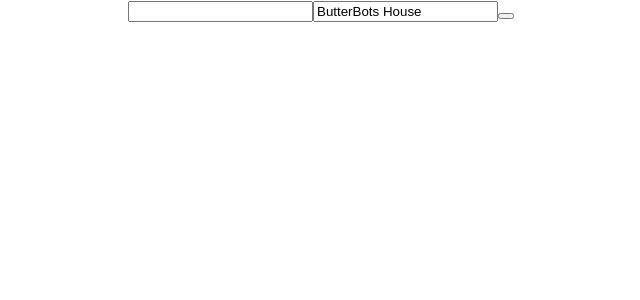
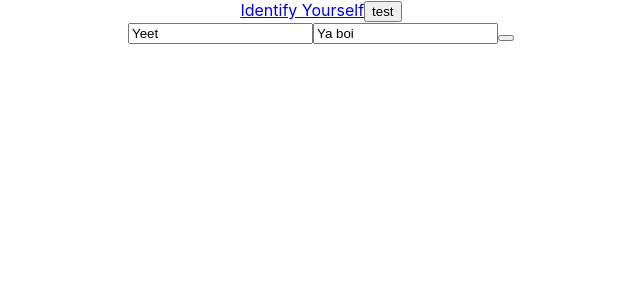
Before and after one commit to CarsonButterfield/ButterSite, a React (Create React App) app in the folder buttersite/: page / in a window 1280 px wide. Shown: the top 300 px of the page, without its empty margins (319-959 px from the left). Built offline with nearby package versions, Linux system fonts and the light colour scheme.

Commit message:
connected OAUTH2 to session

```diff
--- a/buttersite/package.json
+++ b/buttersite/package.json
@@ -9,7 +9,8 @@
     "axios": "^0.19.2",
     "react": "^16.13.1",
     "react-dom": "^16.13.1",
-    "react-scripts": "3.4.1"
+    "react-scripts": "3.4.1",
+    "recoil": "0.0.8"
   },
   "scripts": {
     "start": "react-scripts start",
--- a/buttersite/src/App.js
+++ b/buttersite/src/App.js
@@ -1,12 +1,19 @@
 import React from 'react';
-import logo from './logo.svg';
+import { RecoilRoot } from 'recoil';
 import './App.css';
 
 import MessageForm from './components/MessageForm/MessageForm'
+import Oauth2 from './components/auth/oauth'
+
+
+
 function App() {
   return (
     <div className="App">
-      <MessageForm/>
+      <RecoilRoot>
+          <Oauth2/>
+          <MessageForm />
+      </RecoilRoot>
     </div>
   );
 }
--- /dev/null
+++ b/buttersite/src/Recoil/atoms/index.js
@@ -0,0 +1,14 @@
+
+import { atom } from 'recoil'
+
+import userData from './user'
+
+export const msg = atom({
+    default:{user:"Ya boi", content:"Yeet"},
+    key:"userMsg"
+})
+
+export default {
+    userData,
+    msg
+}
--- /dev/null
+++ b/buttersite/src/Recoil/atoms/user.js
@@ -0,0 +1,12 @@
+import { atom } from 'recoil'
+
+const userData = atom({
+    key:"userData",
+    default:{
+        id:"",
+        username:"",
+        loggedIn:false
+    }
+})
+
+export default userData
--- a/buttersite/src/components/MessageForm/MessageForm.js
+++ b/buttersite/src/components/MessageForm/MessageForm.js
@@ -1,14 +1,17 @@
-import React, { useState } from "react"
+import React from "react"
 import Models from '../../Models'
+import {useRecoilState, atom} from 'recoil'
 
-const MessageForm = () => {
-    const [ form , updateForm ] = useState({
-        user:"ButterBots House",
-        msg:"",
-        command:"message"
+import atoms from '../../Recoil/atoms/index'
 
-    })
+const { msg } = atoms
+console.log(msg)
+
+const MessageForm = ({userToken}) => {
+    const [form, updateForm] = useRecoilState(msg);
+
     const handleChange = (e) => {
+        console.log(form)
         updateForm({
             ...form,
             [e.target.name]:e.target.value
@@ -16,7 +19,7 @@ const MessageForm = () => {
     }
     return (
         <form id="command-form">
-            <input type="text" onChange={handleChange} name="msg" value={form.msg}/>
+            <input type="text" onChange={handleChange} name="content" value={form.content}/>
             <input type="text" onChange={handleChange} name="user" value={form.user}/>
             <button onClick = {e => {e.preventDefault(); Models.Message.sendMessageToUser(form)}}/>
         </form>
--- /dev/null
+++ b/buttersite/src/components/auth/oauth.js
@@ -0,0 +1,44 @@
+import React from 'react'
+import { useRecoilState } from 'recoil'
+import atoms from '../../Recoil/atoms'
+import axios from 'axios'
+const { userData } = atoms
+
+const connectAPISession = ({id}) => {
+    axios.post("http://localhost:4000/login",{id}, {withCredentials:true})
+}
+const testSession = () => {
+    axios.get('http://localhost:4000/testsession',{withCredentials:true})
+    .then(res => console.log(res))
+}
+const Oauth2 = (props) => {
+    const [user, setUser] = useRecoilState(userData)
+
+    const fragment = new URLSearchParams(window.location.hash.slice(1));
+    if (fragment.has("access_token") && !user.loggedIn) {
+        const accessToken = fragment.get("access_token");
+        const tokenType = fragment.get("token_type");
+        fetch('https://discordapp.com/api/users/@me', {
+            headers: {
+                authorization: `${tokenType} ${accessToken}`
+            }
+        })
+            .then(res => res.json())
+            .then(response => {
+                connectAPISession(response)
+                setUser({...response,loggedIn:true})
+            })
+            .catch(console.error);
+
+    }
+    return(
+        <div id="login">
+        <a id="login" href="https://discord.com/api/oauth2/authorize?client_id=233458197338390528&redirect_uri=http%3A%2F%2Flocalhost%3A3000&response_type=token&scope=identify%20guilds">Identify Yourself</a>
+        <button onClick={testSession}>test</button>
+        {user.loggedIn && user.username}
+        </div>
+    )
+}
+
+
+export default Oauth2
```
Also changed, not shown: buttersite/src/Recoil/selectors/reverse.js (added, +13 -0 lines), buttersite/src/components/Banner.js (added, +23 -0 lines), 1 other file (tests, documents, lock files or other folders).
